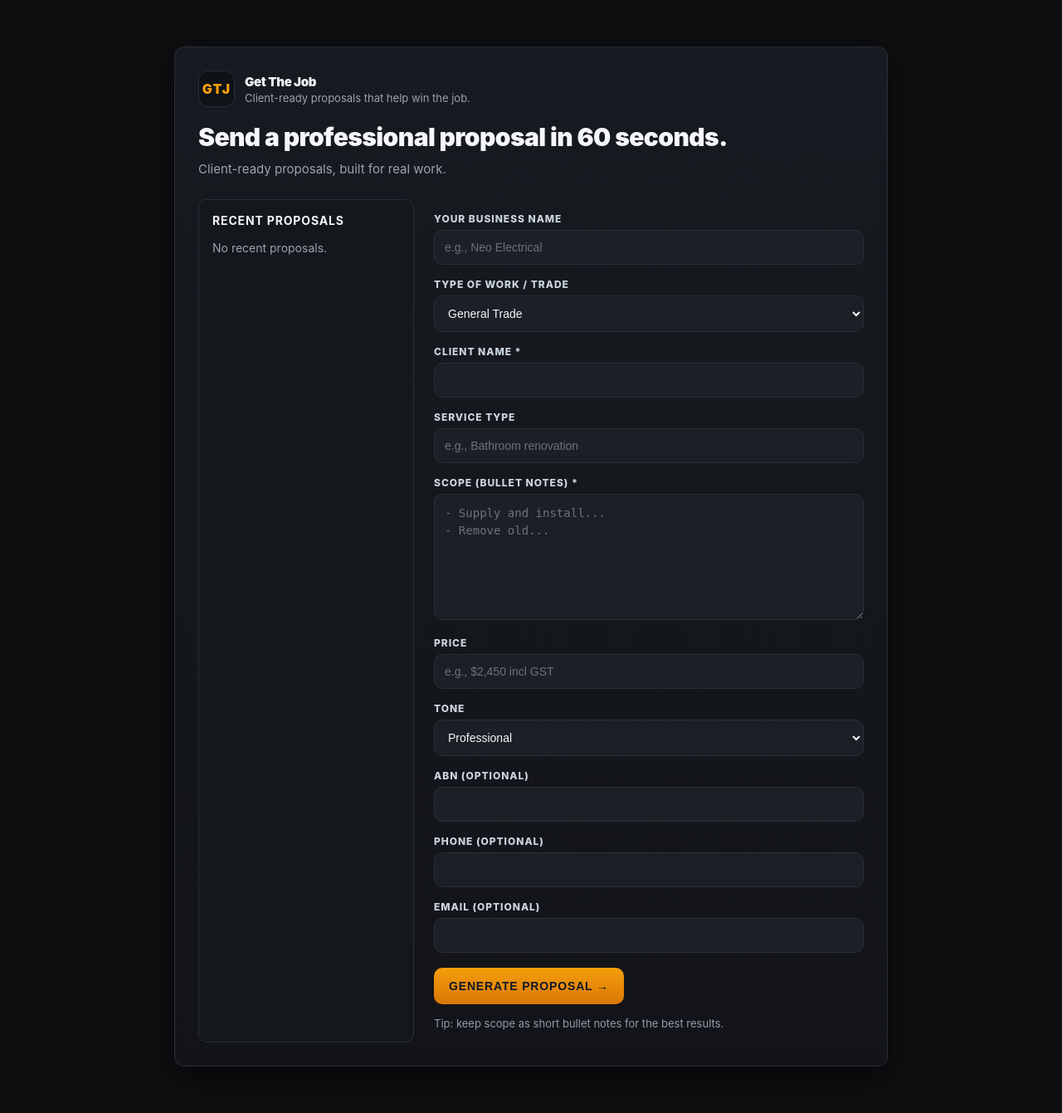
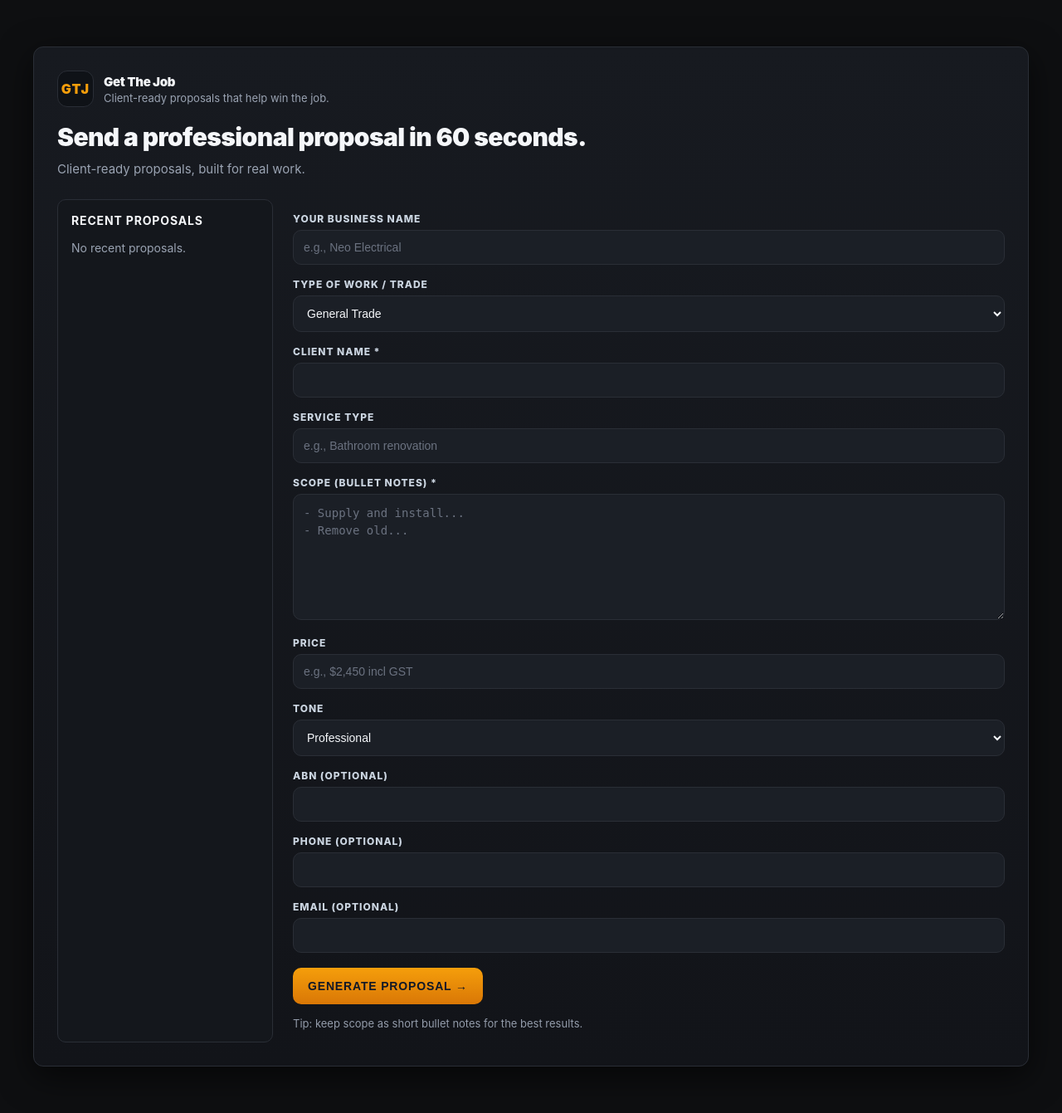
Before and after one commit to Voyaga/proposal60, a Flask app: page / in a window 1280 px wide. Shown: the whole page at 83% size. Run offline with Flask 3, Linux system fonts and the light colour scheme.

Commit message:
Add files via upload

```diff
--- a/static/style.css
+++ b/static/style.css
@@ -32,7 +32,7 @@
   --shadow: 0 12px 40px rgba(0,0,0,.6);
 
   /* Layout */
-  --maxw: 860px;
+  --maxw: 1200px;
 }
 
 /* Reset-ish */
```
